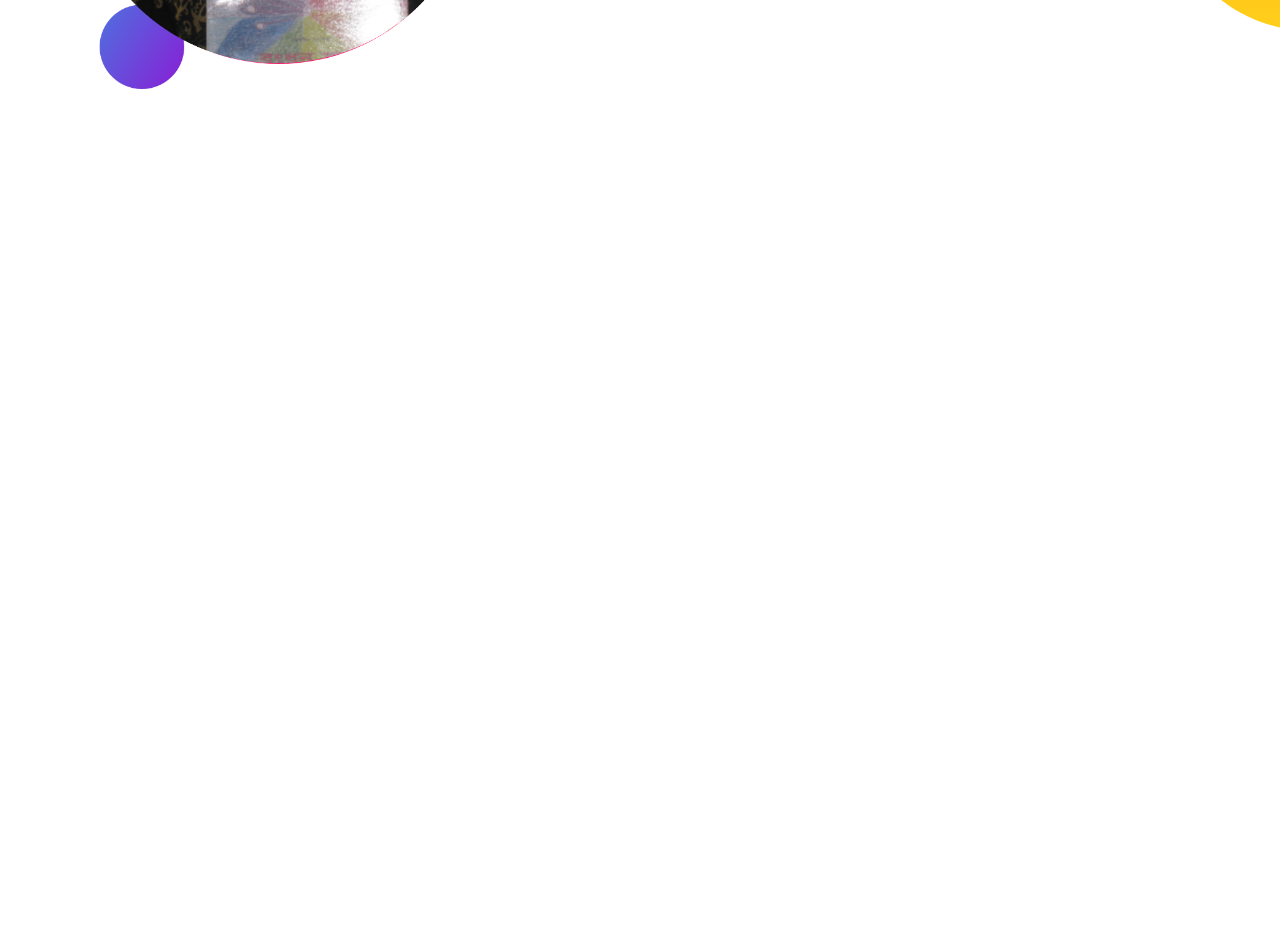
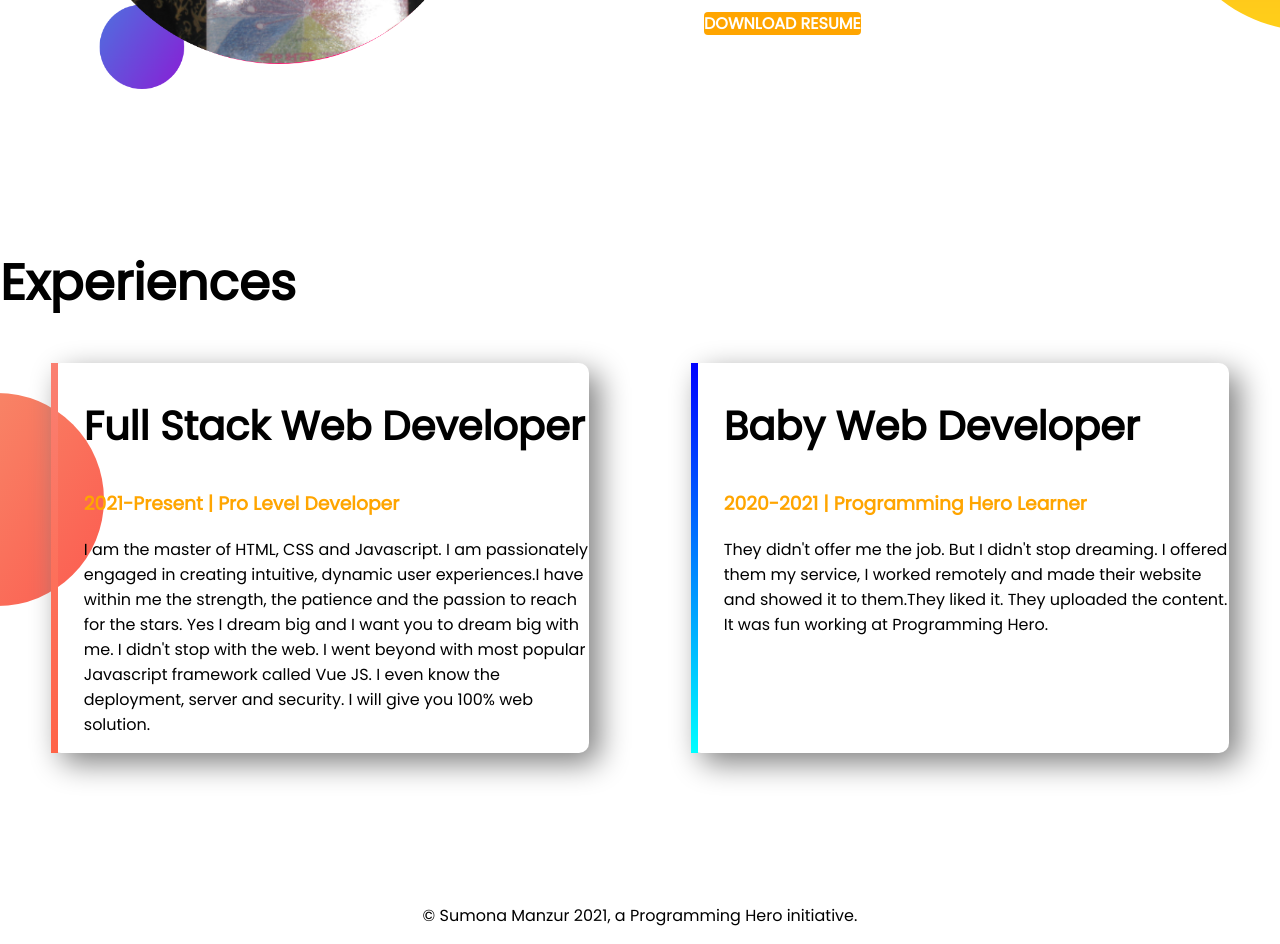
Before and after one commit to Sumona45/my-portfolio, a plain HTML site: page index.html in a window 1280 px wide. Shown: the part 923-1867 px from the top of the page. Before the commit the page ends 1169 px from the top, so only its background shows below. Drawn offline with Linux system fonts and the light colour scheme.

Commit message:
footer and experience added

```diff
--- a/index.html
+++ b/index.html
@@ -13,7 +13,7 @@
 </head>
 
 <body>
-    <section class="top-banner">
+    <section class="top-banner flexible-container">
         <div class="half-width">
             <h1>Welcome to</h1>
             <h1><span class="orange-color">Sumona's</span> World</h1>
@@ -26,7 +26,7 @@
         </div>
         <div class="half-width"><img src="images/my-bg.png" alt="my photo"></div>
     </section>
-    <section class="dream-big">
+    <section class="dream-big flexible-container">
         <div class="half-width"><img src="/images/my-bgbg.png" alt="book launching">
         </div>
         <div class="half-width">
@@ -37,9 +37,42 @@
             <a class="link-button" target="_blank" href="">DOWNLOAD RESUME</a>
         </div>
     </section>
+    <section class="experience-area">
+        <h1>Experiences</h1>
 
+        <div class="flexible-container">
+            <div id="full-stack-experience" class="experience-item">
+                <h2>Full Stack Web Developer</h1>
+                    <h3 class="orange-color">2021-Present | Pro Level Developer</h3>
+                    <p>
+                        I am the master of HTML, CSS and Javascript. I am passionately engaged in creating intuitive,
+                        dynamic
+                        user experiences.I have within me the strength, the patience and the passion to reach for the
+                        stars.
+                        Yes
+                        I dream big and I want you to dream big with me. I didn't stop with the web. I went beyond with
+                        most
+                        popular Javascript framework called Vue JS. I even know the deployment, server and security. I
+                        will
+                        give
+                        you 100% web solution.</p>
+            </div>
+            <div id="web-dev-experience" class="experience-item">
+                <h2>Baby Web Developer</h1>
+                    <h3 class="orange-color">2020-2021 | Programming Hero Learner</h3>
+                    <p>
+                        They didn't offer me the job. But I didn't stop dreaming. I offered them my service, I worked
+                        remotely
+                        and made their website and showed it to them.They liked it. They uploaded the content. It was
+                        fun
+                        working at Programming Hero.</p>
+            </div>
+        </div>
+    </section>
 
-
+    <footer>
+        <p>© Sumona Manzur 2021, a Programming Hero initiative.</p>
+    </footer>
 </body>
 
 </html>
--- a/style.css
+++ b/style.css
@@ -5,8 +5,11 @@ body{
 h1{
     font-size: 50px;
 }
+h2{
+    font-size: 40px;
+}
 .orange-color{color: orange;}
-section{
+.flexible-container{
     display: flex;
     margin-bottom: 150px;
 }
@@ -34,3 +37,29 @@ background-image: linear radial-gradient(orange,tomato);
     background-repeat: no-repeat;
     background-position: right;
 }
+.experience-area{
+    background-image: url(images/exp-bg.png);
+    background-repeat: no-repeat;
+    background-position: left;
+}
+.experience-item{
+    width: 42%;
+    margin-left: 4%;
+    margin-right: 4%;
+    padding-left: 2%;
+    border-radius: 10px;
+    box-shadow: 10px 10px 30px gray;
+}
+#full-stack-experience {
+    border-left: 7px solid;
+    border-image: linear-gradient(salmon, tomato);
+    border-image-slice: 1;
+}
+ #web-dev-experience {
+    border-left: 7px solid;
+    border-image: linear-gradient(blue, cyan);
+    border-image-slice: 1;
+}
+footer p{
+    text-align: center;
+}
```
Also changed, not shown: images/jhankar.png (deleted), images/jhankar2.png (deleted), images/my-bg2.png (deleted), images/my-bgg.png (deleted), images/sumonapro-removebg-preview.png (deleted), images/sumonarainbow-removebg-preview.png (deleted), showOff/college.jpg (deleted), showOff/mishka.jpg (deleted), showOff/rainbowcover.jpg (deleted), showOff/sumona.jpg (deleted), showOff/sumonachildren.jpg (deleted), showOff/sumonaneighbour.jpg (deleted), showOff/sumonapro.jpg (deleted), showOff/sumonaulab.jpg (deleted), 2 other files.
